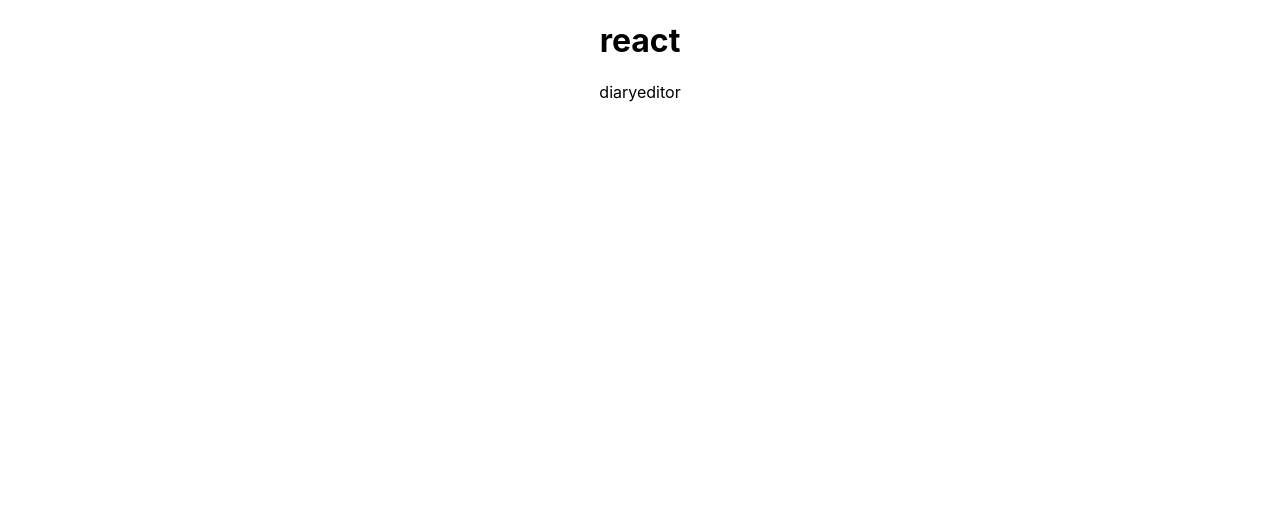
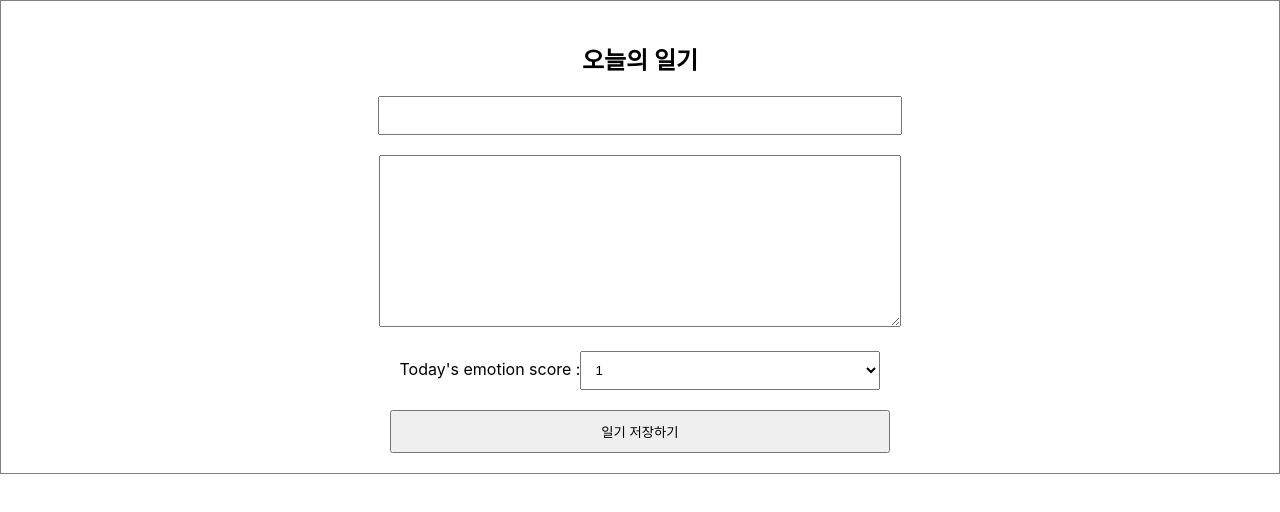
Before and after one commit to ssongms/EmotionDiary, a React (Create React App) app: page / in a window 1280 px wide. Shown: the top 512 px of the page. Built offline with nearby package versions, Linux system fonts and the light colour scheme.

Commit message:
Feat : 일기 작성 폼 개발

```diff
--- a/package.json
+++ b/package.json
@@ -9,6 +9,7 @@
     "react": "^18.2.0",
     "react-dom": "^18.2.0",
     "react-scripts": "5.0.1",
+    "styled-components": "^6.0.5",
     "web-vitals": "^2.1.4"
   },
   "scripts": {
--- a/src/App.css
+++ b/src/App.css
@@ -1,38 +1,28 @@
-.App {
+.DiaryEditor {
+  border: 1px solid gray;
+  padding: 20px;
   text-align: center;
 }
 
-.App-logo {
-  height: 40vmin;
-  pointer-events: none;
+.DiaryEditor input,
+textarea {
+  margin-bottom: 20px;
+  width: 500px;
+  padding: 10px;
 }
 
-@media (prefers-reduced-motion: no-preference) {
-  .App-logo {
-    animation: App-logo-spin infinite 20s linear;
-  }
+.DiaryEditor textarea {
+  height: 150px;
 }
 
-.App-header {
-  background-color: #282c34;
-  min-height: 100vh;
-  display: flex;
-  flex-direction: column;
-  align-items: center;
-  justify-content: center;
-  font-size: calc(10px + 2vmin);
-  color: white;
+.DiaryEditor select {
+  width: 300px;
+  padding: 10px;
+  margin-bottom: 20px;
 }
 
-.App-link {
-  color: #61dafb;
+.DiaryEditor button {
+  width: 500px;
+  padding: 10px;
+  cursor: pointer;
 }
-
-@keyframes App-logo-spin {
-  from {
-    transform: rotate(0deg);
-  }
-  to {
-    transform: rotate(360deg);
-  }
-}
--- a/src/App.js
+++ b/src/App.js
@@ -4,7 +4,6 @@
 function App() {
   return (
     <div className="App">
-      <h1>react</h1>
       <DiaryEditor />
     </div>
   );
--- a/src/DiaryEditor.js
+++ b/src/DiaryEditor.js
@@ -1,5 +1,64 @@
+import styled from "styled-components";
+import { useState } from "react";
+
 const DiaryEditor = () => {
-  return <div className="DiaryEditor">diaryeditor </div>;
+  const [state, setState] = useState({
+    author: "",
+    content: "",
+    emotion: 1,
+  });
+
+  const handleChangeState = (e) => {
+    setState({
+      ...state,
+      [e.target.name]: e.target.value,
+    });
+  };
+
+  const handleSubmit = () => {
+    console.log(state);
+    alert("일기를 저장했습니다!");
+  };
+
+  return (
+    <div className="DiaryEditor">
+      <h2>오늘의 일기</h2>
+      <div>
+        <input
+          name="author"
+          value={state.author}
+          onChange={handleChangeState}
+        />
+      </div>
+
+      <div>
+        <textarea
+          name="content"
+          value={state.content}
+          onChange={handleChangeState}
+        />
+      </div>
+
+      <div>
+        Today's emotion score :
+        <select
+          name="emotion"
+          value={state.emotion}
+          onChange={handleChangeState}
+        >
+          <option value={1}>1</option>
+          <option value={2}>2</option>
+          <option value={3}>3</option>
+          <option value={4}>4</option>
+          <option value={5}>5</option>
+        </select>
+      </div>
+
+      <div>
+        <button onClick={handleSubmit}>일기 저장하기</button>
+      </div>
+    </div>
+  );
 };
 
 export default DiaryEditor;
```
Also changed, not shown: 1 other file (tests, documents, lock files or other folders).
